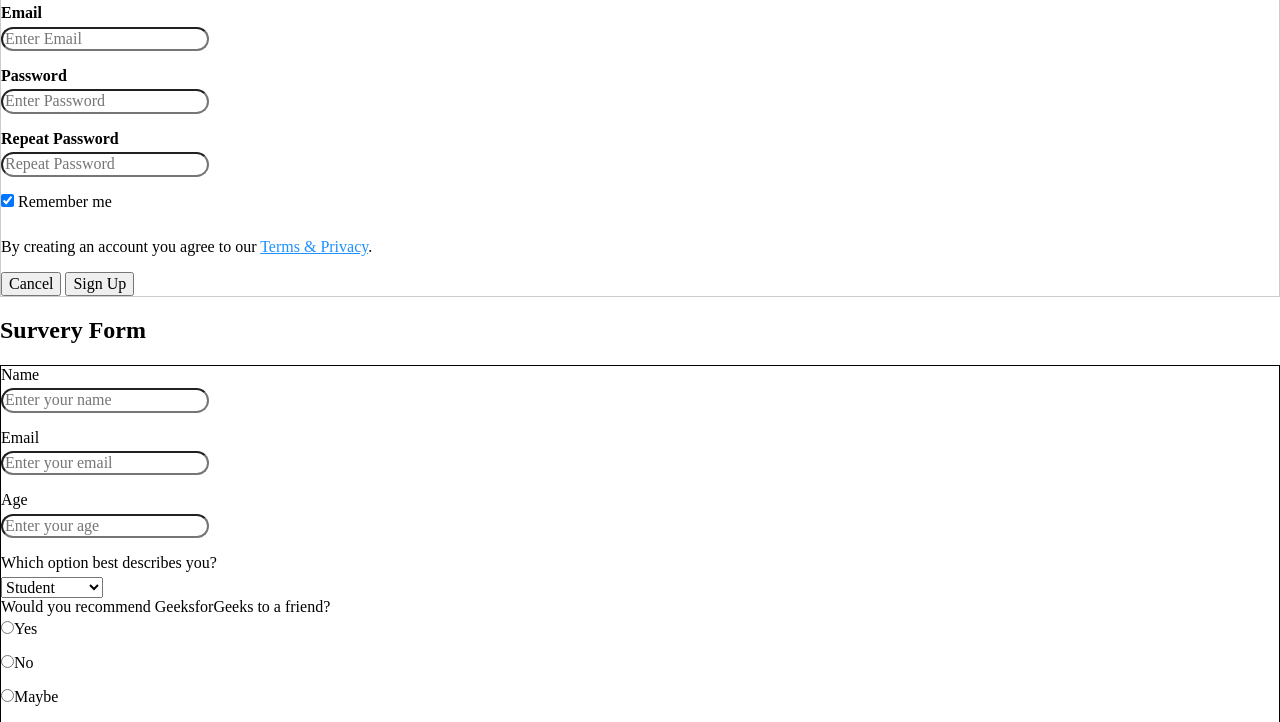
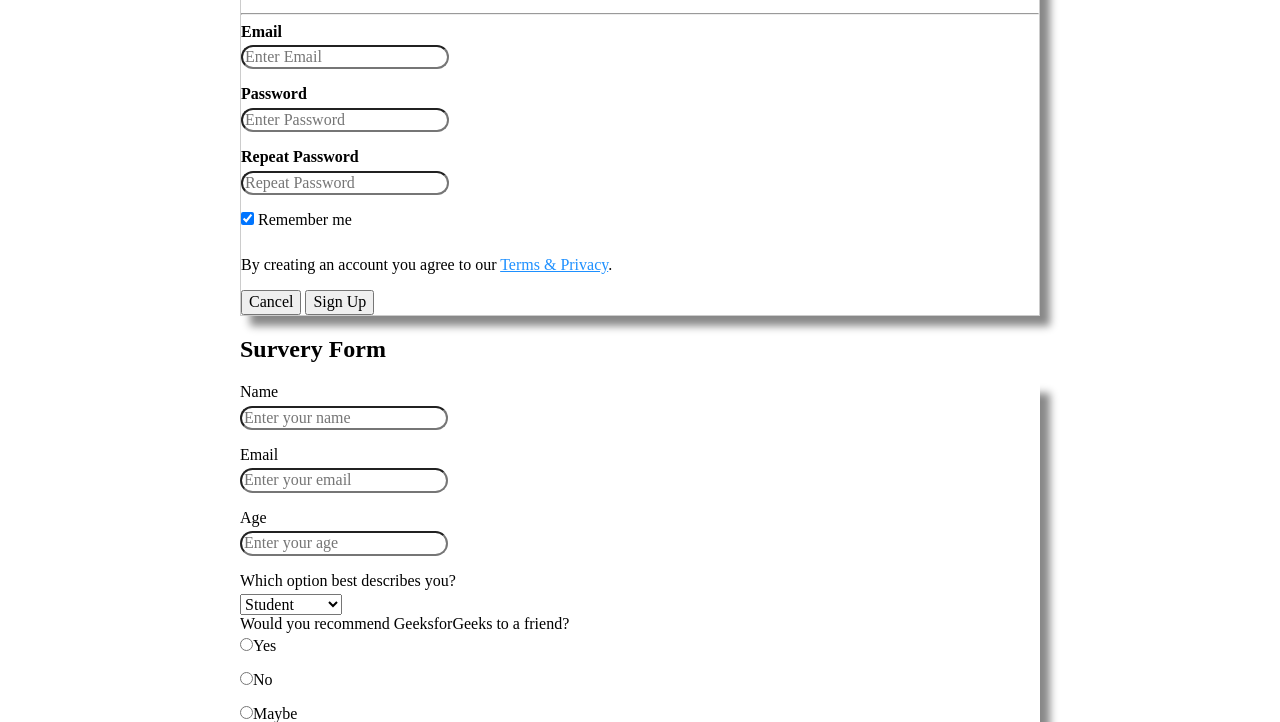
Before and after one commit to AllenConey/bluejay, a plain HTML site: page index.html in a window 1280 px wide. Shown: the part 372-1094 px from the top of the page. Drawn offline with Linux system fonts and the light colour scheme.

Commit message:
added stuff

```diff
--- a/css/main.css
+++ b/css/main.css
@@ -1,4 +1,11 @@
 /* Place CSS styles here */
+body{
+    width: 800px;
+    margin-left: auto;
+    margin-right: auto;
+    padding-bottom: 20px;
+}
+
 img.logo{
     width: 80px;
 }
@@ -12,5 +19,5 @@ input {
     margin-bottom: 16px;
 }
 form {
-    border: 1px solid black;
+    box-shadow:10px 10px 8px #888888;
 }
```
